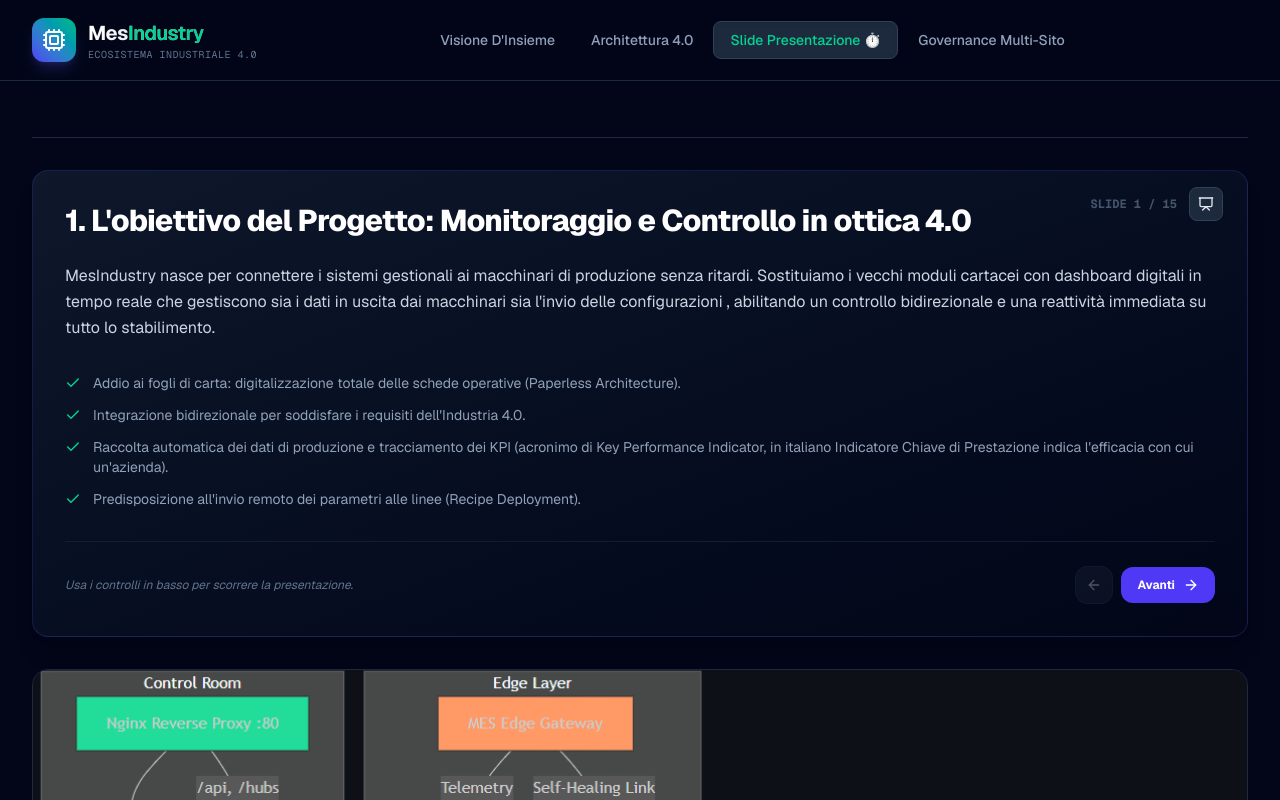
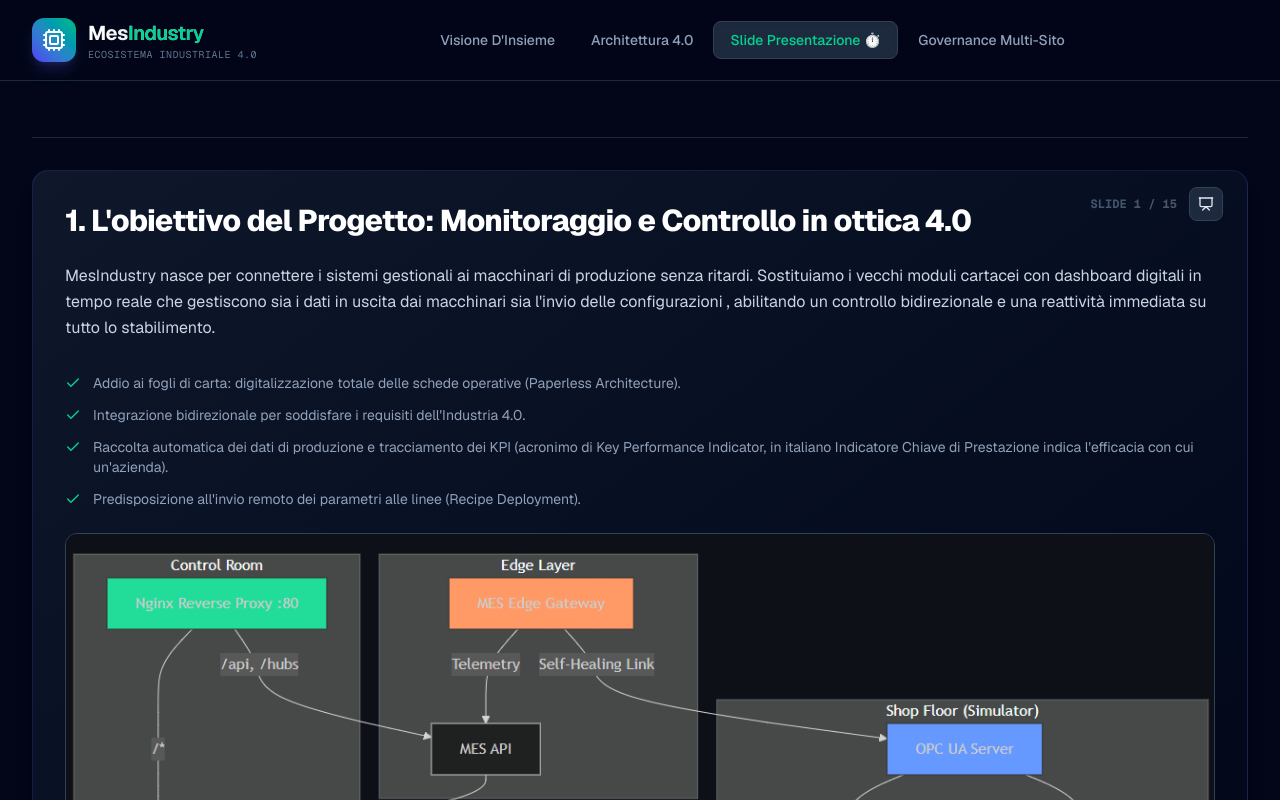
Before and after one commit to vdona-design/mes_industry_site, a Next.js app: page / in a window 1280 px wide. Both pictures are taken after a click on the button "Avvia Presentazione Esame". Shown: the top 800 px of the page. Built offline with nearby package versions, Linux system fonts and the light colour scheme.

Commit message:
update image position

```diff
--- a/app/components/SlidesSection.tsx
+++ b/app/components/SlidesSection.tsx
@@ -71,6 +71,16 @@
                 </li>
               ))}
             </ul>
+
+            {slides[currentSlide].image && (
+              <div className="bg-slate-800/40 border border-slate-700 rounded-xl overflow-hidden flex items-center justify-center mt-6">
+                <img
+                  src={slides[currentSlide].image}
+                  alt={slides[currentSlide].title}
+                  className="w-full h-auto object-contain"
+                />
+              </div>
+            )}
           </div>
 
           <div className="mt-8 pt-6 border-t border-slate-800/60 flex flex-col sm:flex-row items-center justify-between gap-4">
@@ -103,16 +113,6 @@
             </div>
           </div>
         </div>
-
-        {slides[currentSlide].image && (
-          <div className="bg-slate-900/30 border border-slate-800 rounded-2xl overflow-hidden flex items-center justify-center max-h-[400px]">
-            <img
-              src={slides[currentSlide].image}
-              alt={slides[currentSlide].title}
-              className="w-full h-full object-contain"
-            />
-          </div>
-        )}
       </div>
     </div>
   );
```
